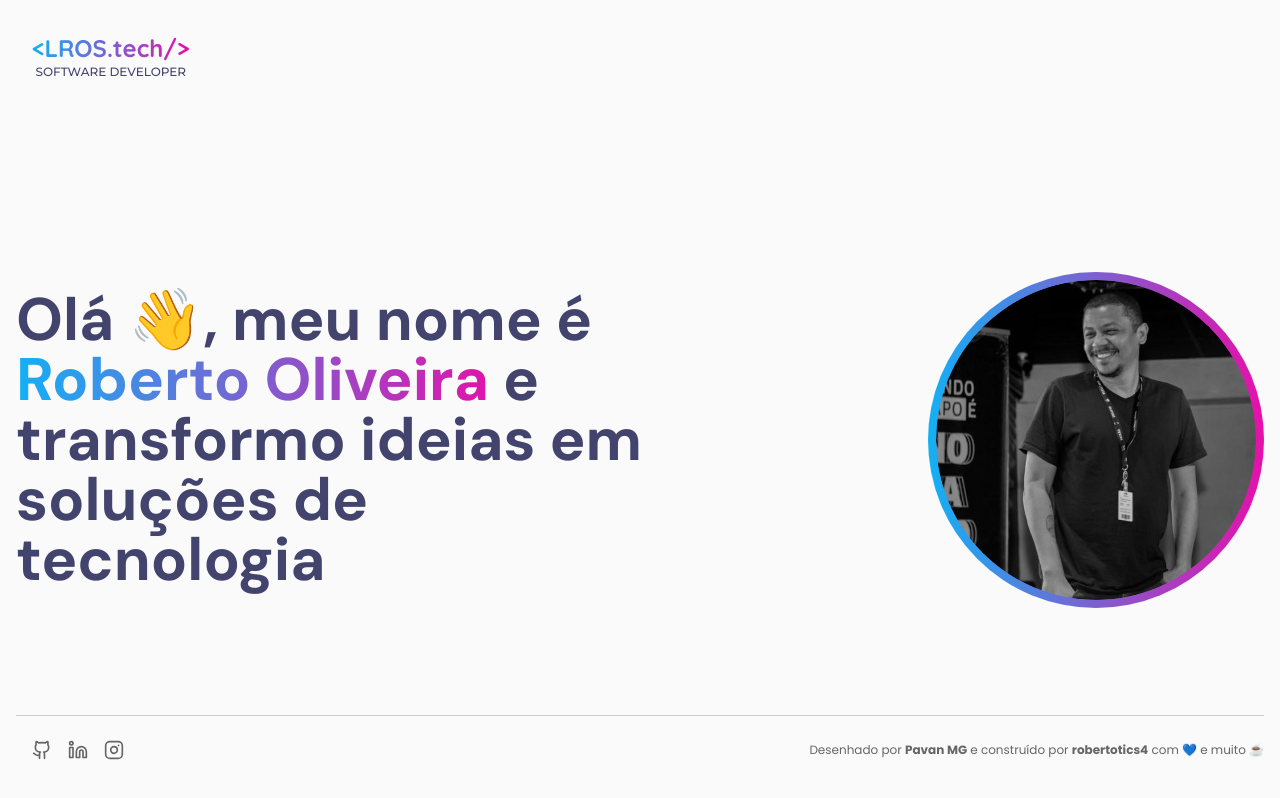
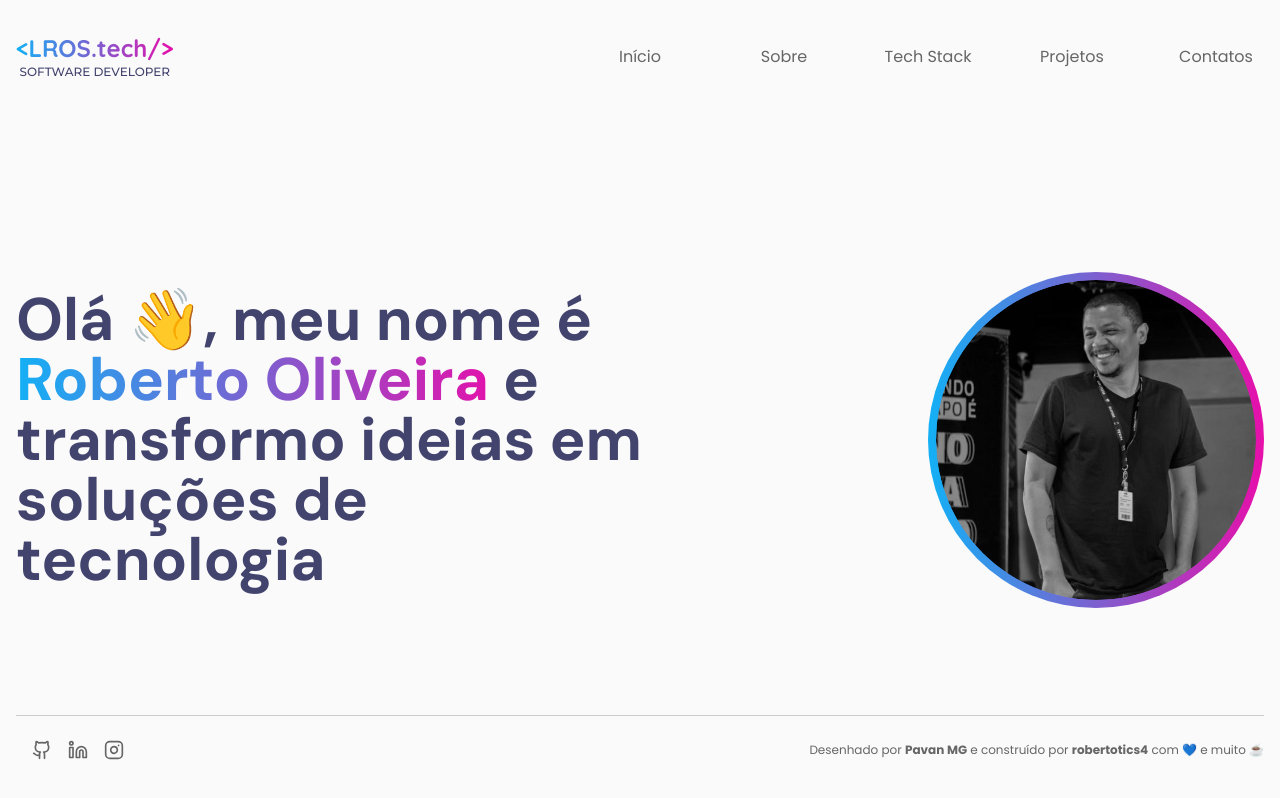
Before and after one commit to robertotics4/my-portifolio, a Next.js app: page / in a window 1280 px wide. Built offline with nearby package versions, Linux system fonts and the light colour scheme.

Commit message:
fix: bug in nav bar

```diff
--- a/src/components/NavBar.tsx
+++ b/src/components/NavBar.tsx
@@ -25,7 +25,7 @@ function Item({ title, uri }: ItemProps) {
 export function Navbar() {
   return (
     <Collapsible.Root className="fixed left-0 right-0 top-0 z-20 flex flex-col lg:relative lg:flex-row lg:place-content-between lg:items-center">
-      <div className="flex w-full place-content-between items-center p-4">
+      <div className="flex w-full place-content-between items-center bg-zinc-50 p-4 lg:px-0">
         <Logo />
         <Collapsible.Trigger asChild className="lg:hidden">
           <button
@@ -37,7 +37,10 @@ export function Navbar() {
         </Collapsible.Trigger>
       </div>
 
-      <Collapsible.Content>
+      <Collapsible.Content
+        forceMount
+        className="data-[state=closed]:hidden lg:data-[state=closed]:flex"
+      >
         <ul className="flex h-screen flex-col items-center bg-zinc-50 lg:h-auto lg:flex-row lg:space-x-12">
           <Item title="Início" uri="/" />
           <Item title="Sobre" uri="/about" />
```
